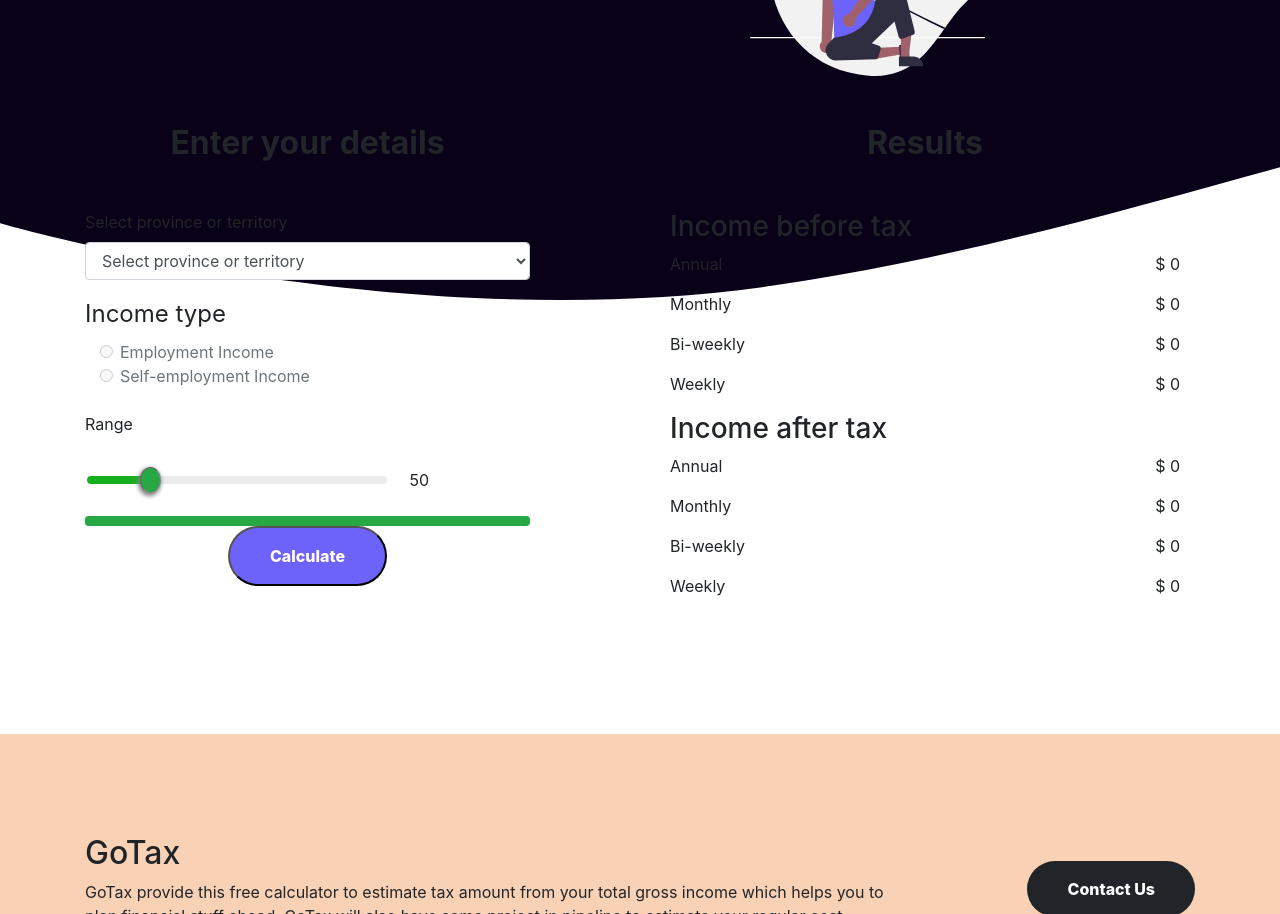
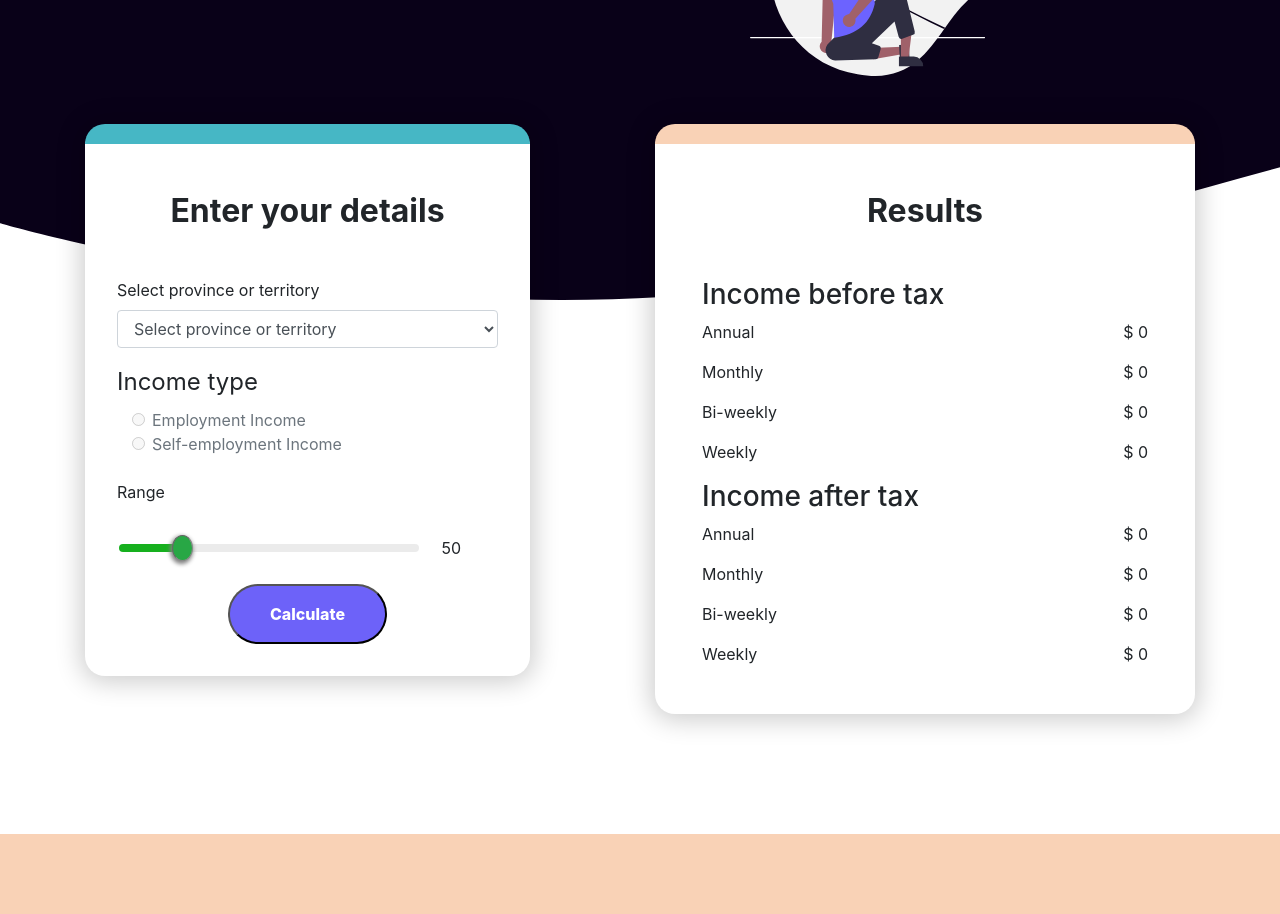
Before and after one commit to oni20/Tax-Calculator, a Next.js app in the folder tax-calculator-next/: page / in a window 1280 px wide. Shown: the part 400-1314 px from the top of the page. Built offline with nearby package versions, Linux system fonts and the light colour scheme.

Commit message:
Adapted new changes

```diff
--- a/tax-calculator-next/components/Body/Body.js
+++ b/tax-calculator-next/components/Body/Body.js
@@ -137,7 +137,7 @@ const Body = props => {
       <Container className="mt-5">
         <Row>
           <Col xs={12} sm={5} md={5} lg={5}>
-            <CardUp cardTitle={props.bodyContent.CalculationTitle} cardAssent="card-up__color--teal">
+            <CardUp cardTitle={props.bodyContent.CalculationTitle} cardAssent={BodyStyle.card_up__color__teal}>
               <Form action="#" noValidate validated={validated} onSubmit={handleSubmit} onChange={calculateSalary}>
                 <Form.Group controlId="formSelectProvince">
                   <Form.Label>{props.bodyContent.provinceDD}</Form.Label>
@@ -204,7 +204,7 @@ const Body = props => {
                 }
 
                 <Slider />
-                <Button variant="success" size="sm" block type="submit" />
+
                 <div className="d-flex justify-content-center">
                   <button className="button__primary" type="submit">
                     {props.bodyContent.calculateBtn}
@@ -215,7 +215,7 @@ const Body = props => {
           </Col>
 
           <Col xs={{ span: 6, offset: 1 }}>
-            <CardUp cardTitle={props.bodyContent.resultTitle} cardAssent="card-up__color--beige">
+            <CardUp cardTitle={props.bodyContent.resultTitle} cardAssent={BodyStyle.card_up__color__beige}>
               <Col xs={12}>
                 {/* Before tax */}
                 <IncomeTable
--- a/tax-calculator-next/components/Footer/Footer.js
+++ b/tax-calculator-next/components/Footer/Footer.js
@@ -1,12 +1,12 @@
 import React from 'react';
 import { Row, Container, Col } from 'react-bootstrap';
-import './Footer.scss';
+import FooterStyle from '../../styles/Footer.module.scss';
 
 const Footer = props => {
   let copyrightText = props.footerContent.copyrightText.replace("$currYear$", new Date().getFullYear());
 
   return (
-    <footer className="page-footer">
+    <footer className={FooterStyle.page_footer}>
       <Container>
         <Row className="d-flex align-items-center">
           <Col xs={9}>
@@ -20,7 +20,7 @@ const Footer = props => {
         <Row>
           <Col>
             {/* <h5>{props.footerContent.socialMediaText}</h5> */}
-            <ul className="social-media">
+            <ul className={FooterStyle.social_media}>
               <li><a href="#!">
                 <svg width="30" height="30" viewBox="0 0 30 30" xmlns="http://www.w3.org/2000/svg" className="footer-social__icon" aria-label="gotax on Twitter"><path fill="#212529" d="M15 0C6.716 0 0 6.716 0 15c0 8.284 6.716 15 15 15 8.284 0 15-6.716 15-15 0-8.284-6.716-15-15-15zm-.418 12.711l-.031-.519c-.095-1.345.734-2.574 2.046-3.05.482-.17 1.3-.191 1.836-.043.21.064.608.276.892.466l.514.35.566-.18c.315-.096.735-.254.924-.36.178-.096.335-.149.335-.117 0 .18-.388.795-.713 1.134-.44.476-.315.519.577.2.535-.18.546-.18.44.022-.062.106-.387.477-.734.816-.587.582-.619.646-.619 1.133 0 .752-.356 2.32-.713 3.178-.661 1.61-2.078 3.273-3.494 4.11-1.994 1.175-4.648 1.472-6.883.784-.745-.234-2.025-.827-2.025-.933 0-.031.388-.074.86-.084a5.908 5.908 0 0 0 2.812-.784l.567-.34-.65-.222c-.924-.317-1.753-1.048-1.963-1.737-.063-.222-.042-.233.546-.233l.608-.01-.514-.244c-.608-.307-1.164-.826-1.437-1.356-.2-.381-.451-1.345-.378-1.42.021-.031.241.033.493.117.724.265.819.202.399-.243-.787-.806-1.028-2.002-.65-3.136l.178-.508.692.688c1.417 1.388 3.085 2.214 4.995 2.458l.524.063z"></path></svg>
               </a></li>
@@ -31,7 +31,7 @@ const Footer = props => {
           </Col>
         </Row>
         <Row>
-        <Col md={{span: 7, offset: 5}} className="text-right">
+          <Col md={{ span: 7, offset: 5 }} className="text-right">
             <p className="text-right mb-1">{copyrightText}</p>
             <a href="#" className="text-right link">Terms of use and privacy policy.</a>
           </Col>
--- a/tax-calculator-next/components/Footer/Footer.scss
+++ /dev/null
@@ -1,16 +0,0 @@
-@import '../../styles/variables';
-.page-footer{
-    background-color: $beige;
-    margin-top: 120px;
-    padding: 100px 0;
-}
-
-.social-media{
-  list-style: none;
-  display: flex;
-  flex-direction: row;
-  padding: 0;
-  li{
-      margin-right: 20px;
-  }
-}
--- a/tax-calculator-next/components/Header/Header.js
+++ b/tax-calculator-next/components/Header/Header.js
@@ -1,5 +1,5 @@
 import React from 'react';
-import { Navbar, Nav,Container } from 'react-bootstrap';
+import { Navbar, Nav, Container } from 'react-bootstrap';
 
 const Header = props => {
 
--- a/tax-calculator-next/components/common/CardUp.js
+++ b/tax-calculator-next/components/common/CardUp.js
@@ -1,10 +1,11 @@
 import React from 'react';
+import BodyStyle from '../../styles/Body.module.scss';
 
 const CardUp = props => {
     return (
-        <div className={ `${props.cardAssent} card-up` }>
-        <h2 className = "text-center font-weight-bold heading__h2 mb-5" > { props.cardTitle }</h2>
-        {props.children}
+        <div className={`${props.cardAssent} ${BodyStyle.card_up}`}>
+            <h2 className="text-center font-weight-bold heading__h2 mb-5" > {props.cardTitle}</h2>
+            {props.children}
         </div>
     )
 };
--- a/tax-calculator-next/components/common/Hero.js
+++ b/tax-calculator-next/components/common/Hero.js
@@ -1,6 +1,6 @@
 import { Container, Row, Col, Image } from 'react-bootstrap';
 import React from 'react';
-import './Hero.scss';
+import HeroStyle from '../../styles/Hero.module.scss';
 
 const Hero = props => {
     return (
@@ -15,8 +15,8 @@ const Hero = props => {
                     <Image src="hero-illustration.svg" width="100%" fluid/>
                 </Col>
             </Row>
-            <div className="curve__container">
-                <Image src="curve-background.svg" className="curve__image" />
+            <div className={HeroStyle.curve__container}>
+                <Image src="curve-background.svg" className={HeroStyle.curve__image} />
             </div>
         </Container>
     )
--- a/tax-calculator-next/components/common/Hero.scss
+++ /dev/null
@@ -1,11 +0,0 @@
-.curve{
-    &__container{
-    position: absolute;
-    top: 0;
-    left: 0;
-    z-index: -1;
-    }
-    &__image{
-    height: 700px;
-    }
-}
--- a/tax-calculator-next/pages/index.js
+++ b/tax-calculator-next/pages/index.js
@@ -11,7 +11,7 @@ import Dictionary from '../data/Translator';
 import CanadaTaxRule from '../data/CanadaTaxRule.json';
 
 /* Import custom stylesheet */
-import styles from '../styles/Home.module.scss';
+import HomeStyle from '../styles/Home.module.scss';
 
 const currYear = new Date().getFullYear();
 
@@ -32,7 +32,7 @@ const Home = () => {
   }
 
   return (
-    <div className={styles.container}>
+    <div className={HomeStyle.container}>
       <Head>
         <meta httpEquiv="Content-Type" content="text/html; charset=UTF-8" />
         <meta name="viewport" content="width=device-width, initial-scale=1, maximum-scale=1.0" />
--- /dev/null
+++ b/tax-calculator-next/styles/Footer.module.scss
@@ -0,0 +1,18 @@
+@import "./variables";
+
+.page_footer {
+  background-color: $beige;
+  margin-top: 120px;
+  padding: 100px 0;
+}
+
+.social_media {
+  list-style: none;
+  display: flex;
+  flex-direction: row;
+  padding: 0;
+
+  li {
+    margin-right: 20px;
+  }
+}
--- /dev/null
+++ b/tax-calculator-next/styles/Hero.module.scss
@@ -0,0 +1,11 @@
+.curve {
+    &__container {
+        position: absolute;
+        top: 0;
+        left: 0;
+        z-index: -1;
+    }
+    &__image {
+        height: 700px;
+    }
+}
--- a/tax-calculator-next/styles/body.module.scss
+++ b/tax-calculator-next/styles/body.module.scss
@@ -6,17 +6,17 @@
 }
 
 //CardUp component
-.card-up {
+.card_up {
     background-color: $white;
     padding: 3em 2em 2em 2em;
     border-radius: 20px;
     margin: 0;
     box-shadow: 0px 2px 26px 4px rgba(0, 0, 0, 0.2);
     &__color {
-        &--beige {
+        &__beige {
             border-top: solid 20px $beige;
         }
-        &--teal {
+        &__teal {
             border-top: solid 20px $teal;
         }
     }
@@ -54,7 +54,7 @@
         }
     }
     &__amount {
-        border-bottom: 1px dotted $grey--dark;
+        border-bottom: 1px dotted $grey__dark;
         width: 250px;
         text-align: center;
     }
--- a/tax-calculator-next/styles/variables.scss
+++ b/tax-calculator-next/styles/variables.scss
@@ -4,4 +4,4 @@ $white : #FFF;
 $blue: #6D62F9;
 $teal: #46B7C5;
 $beige: #f9d2b6;
-$grey--dark: #212529;
+$grey__dark: #212529;
```
Lines whose indentation alone changed are shown as unchanged.
